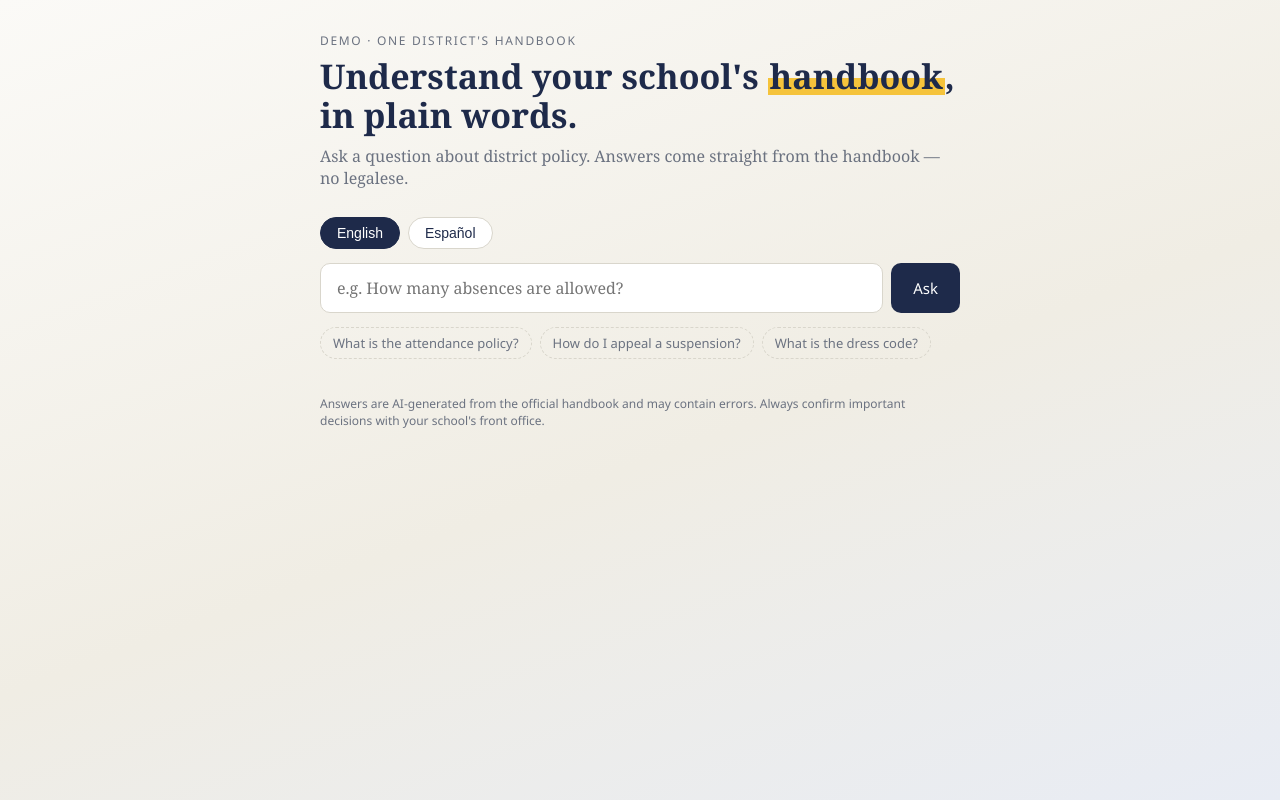
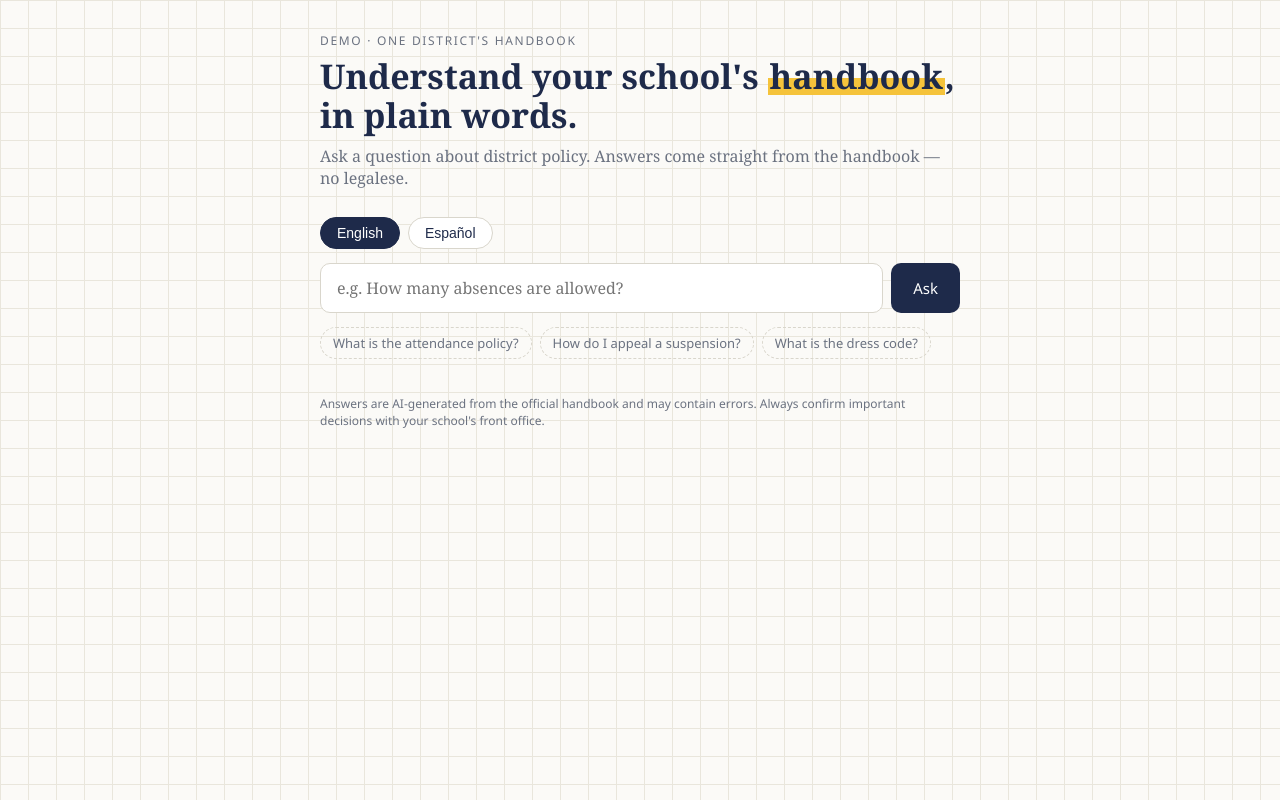
Before and after one commit to barahonakarla04-dev/District-Policy-Assistance, a Flask app: page / in a window 1280 px wide. Run offline with Flask 3, Linux system fonts and the light colour scheme.

Commit message:
Update index.html

```diff
--- a/policy-assistant/templates/index.html
+++ b/policy-assistant/templates/index.html
@@ -18,7 +18,11 @@
     * { box-sizing: border-box; margin: 0; }
     body {
       font-family: Georgia, 'Times New Roman', serif;
-      background: linear-gradient(160deg, #fbfaf7 0%, #f0ede4 55%, #e8ecf4 100%);
+      background:
+  linear-gradient(#e9e6dc 1px, transparent 1px),
+  linear-gradient(90deg, #e9e6dc 1px, transparent 1px),
+  #fbfaf7;
+background-size: 28px 28px;
       color: var(--ink);
       min-height: 100vh;
       display: flex;
```
